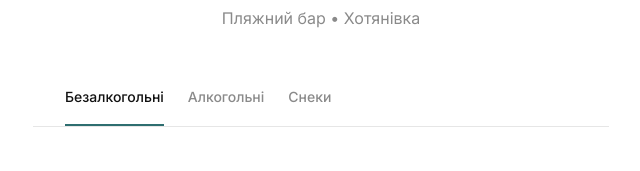
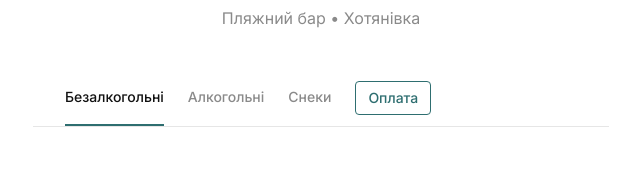
Before and after one commit to shaggspeare/khotianivka-menu, a Next.js app: page / in a window 1280 px wide. Shown: the part 322-493 px from the top of the page, without its empty margins (319-959 px from the left). Built offline with nearby package versions, Linux system fonts and the light colour scheme.

Commit message:
Add PaymentSection to Home page and update SectionNav to include payment tab

```diff
--- a/src/app/page.tsx
+++ b/src/app/page.tsx
@@ -1,5 +1,6 @@
 import { MenuHero } from "@/components/MenuHero";
 import { MenuSection } from "@/components/MenuSection";
+import { PaymentSection } from "@/components/PaymentSection";
 import { SectionNav } from "@/components/SectionNav";
 import { SECTIONS } from "@/data/menu";
 
@@ -12,6 +13,7 @@ export default function Home() {
         {SECTIONS.map((section) => (
           <MenuSection key={section.id} section={section} />
         ))}
+        <PaymentSection />
       </main>
     </>
   );
--- /dev/null
+++ b/src/components/CopyButton.tsx
@@ -0,0 +1,27 @@
+"use client";
+
+import { useState } from "react";
+
+interface CopyButtonProps {
+  text: string;
+}
+
+export function CopyButton({ text }: CopyButtonProps) {
+  const [copied, setCopied] = useState(false);
+
+  const handleCopy = async () => {
+    await navigator.clipboard.writeText(text);
+    setCopied(true);
+    setTimeout(() => setCopied(false), 1500);
+  };
+
+  return (
+    <button
+      type="button"
+      onClick={handleCopy}
+      className="ml-3 text-xs font-medium text-accent transition-colors"
+    >
+      {copied ? "✓ Скопійовано" : "Скопіювати"}
+    </button>
+  );
+}
--- /dev/null
+++ b/src/components/PaymentSection.tsx
@@ -0,0 +1,49 @@
+import { CopyButton } from "./CopyButton";
+
+const CARD = "4874100039245660";
+const CARD_DISPLAY = "4874 1000 3924 5660";
+
+export function PaymentSection() {
+  return (
+    <section id="payment" aria-labelledby="payment-heading" className="scroll-mt-20 px-5 py-10 sm:px-8">
+      <div className="mx-auto max-w-xl">
+        <h2 id="payment-heading" className="text-xl font-medium uppercase tracking-wide text-ink">
+          Оплата
+        </h2>
+        <p className="mt-1 text-sm text-muted">Переказ на картку або через застосунок</p>
+
+        <div className="mt-6 divide-y divide-line border-t border-line">
+          {/* Monobank */}
+          <div className="py-5">
+            <p className="font-medium text-ink">Monobank</p>
+            <p className="mt-2 flex items-center">
+              <span className="font-mono text-base tracking-widest text-ink">{CARD_DISPLAY}</span>
+              <CopyButton text={CARD} />
+            </p>
+            <a
+              href="https://send.monobank.ua/jar/2tGMz5UQ5q"
+              target="_blank"
+              rel="noopener noreferrer"
+              className="mt-2 inline-block text-sm text-accent underline underline-offset-2"
+            >
+              Переказати на Моно →
+            </a>
+          </div>
+
+          {/* PrivatBank */}
+          <div className="py-5">
+            <p className="font-medium text-ink">PrivatBank</p>
+            <a
+              href="https://www.privat24.ua/send/40g98"
+              target="_blank"
+              rel="noopener noreferrer"
+              className="mt-2 inline-block text-sm text-accent underline underline-offset-2"
+            >
+              Переказ через Privat24 →
+            </a>
+          </div>
+        </div>
+      </div>
+    </section>
+  );
+}
--- a/src/components/SectionNav.tsx
+++ b/src/components/SectionNav.tsx
@@ -1,22 +1,26 @@
 "use client";
 
 import { useEffect, useState } from "react";
-import { SECTIONS, type SectionId } from "@/data/menu";
+import { SECTIONS } from "@/data/menu";
+
+const ALL_TABS = [
+  ...SECTIONS.map((s) => ({ id: s.id, title: s.title })),
+  { id: "payment", title: "Оплата" },
+];
 
 export function SectionNav() {
-  const [activeId, setActiveId] = useState<SectionId>(SECTIONS[0].id);
+  const [activeId, setActiveId] = useState<string>(ALL_TABS[0].id);
 
   useEffect(() => {
-    const sections = SECTIONS.map((s) => document.getElementById(s.id)).filter(
+    const sections = ALL_TABS.map((t) => document.getElementById(t.id)).filter(
       (el): el is HTMLElement => el !== null,
     );
 
-    // Treat the section crossing the vertical middle of the viewport as active.
     const observer = new IntersectionObserver(
       (entries) => {
         const visible = entries.filter((entry) => entry.isIntersecting);
         if (visible.length > 0) {
-          setActiveId(visible[0].target.id as SectionId);
+          setActiveId(visible[0].target.id);
         }
       },
       { rootMargin: "-45% 0px -45% 0px", threshold: 0 },
@@ -26,7 +30,7 @@ export function SectionNav() {
     return () => observer.disconnect();
   }, []);
 
-  const handleClick = (id: SectionId) => {
+  const handleClick = (id: string) => {
     const prefersReducedMotion = window.matchMedia("(prefers-reduced-motion: reduce)").matches;
     document.getElementById(id)?.scrollIntoView({
       behavior: prefersReducedMotion ? "auto" : "smooth",
@@ -37,19 +41,33 @@ export function SectionNav() {
   return (
     <nav aria-label="Розділи меню" className="sticky top-0 z-10 bg-bg">
       <ul className="mx-auto flex max-w-xl gap-6 overflow-x-auto border-b border-line px-5 sm:px-8">
-        {SECTIONS.map((section) => {
-          const isActive = section.id === activeId;
+        {ALL_TABS.map((tab) => {
+          const isActive = tab.id === activeId;
           return (
-            <li key={section.id} className="shrink-0">
+            <li key={tab.id} className="flex items-center shrink-0">
+              {tab.id === "payment" ? (
                 <button
                   type="button"
-                onClick={() => handleClick(section.id)}
+                  onClick={() => handleClick(tab.id)}
+                  className={`rounded border px-3 py-1.5 text-sm font-medium transition-colors ${
+                    isActive
+                      ? "border-accent bg-accent text-white"
+                      : "border-accent text-accent"
+                  }`}
+                >
+                  {tab.title}
+                </button>
+              ) : (
+                <button
+                  type="button"
+                  onClick={() => handleClick(tab.id)}
                   className={`flex h-14 items-center border-b-2 text-sm font-medium transition-[border-color,color] ${
                     isActive ? "border-accent text-ink" : "border-transparent text-muted"
                   }`}
                 >
-                {section.title}
+                  {tab.title}
                 </button>
+              )}
             </li>
           );
         })}
```
Lines whose indentation alone changed are shown as unchanged.
